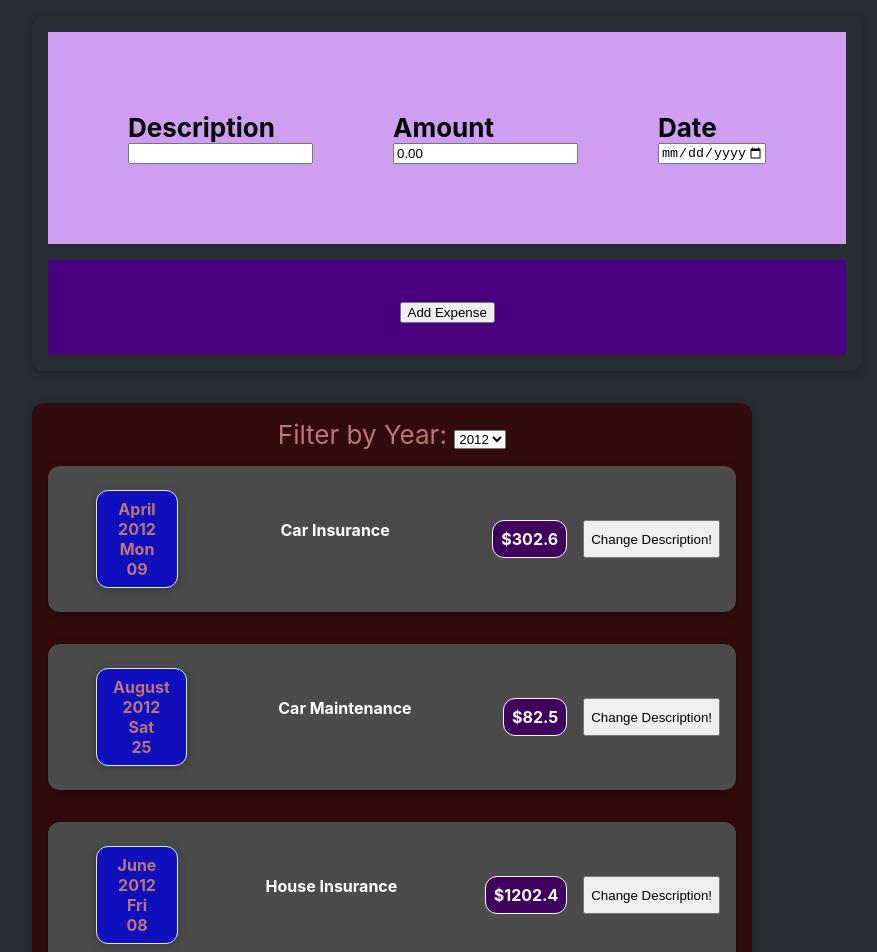
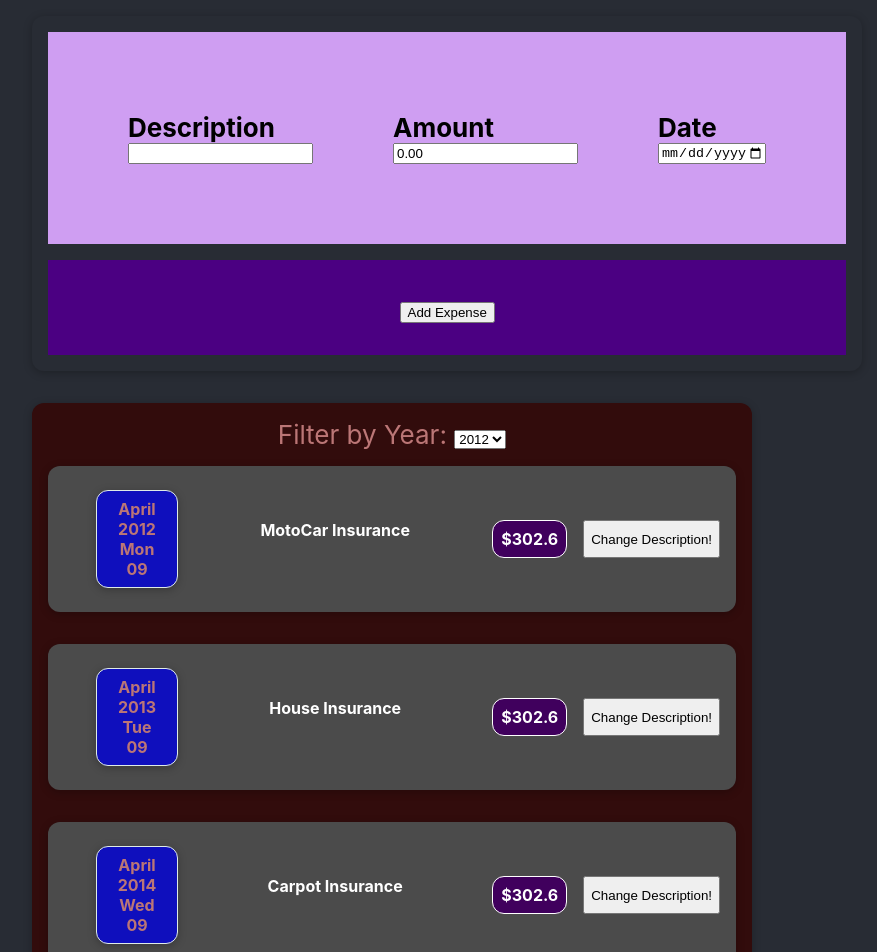
Before and after one commit to mcampaz/react_complete_guide, a React (Create React App) app in the folder react-complete-guide/: page / in a window 1280 px wide. Shown: the top 952 px of the page, without its empty margins (128-1005 px from the left). Built offline with nearby package versions, Linux system fonts and the light colour scheme.

Commit message:
[add] new expenses functionality

```diff
--- a/react-complete-guide/src/App.js
+++ b/react-complete-guide/src/App.js
@@ -1,46 +1,98 @@
 import './App.css';
 
-import {useState} from "react";
+import { useState } from "react";
 
 import Card from './components/UI/Card';
 import ExpenseItem from './components/Expenses/ExpenseItem';
 import NewExpense from './components/NewExpense/NewExpense';
 import ExpenseFilter from './components/Expenses/ExpenseFilter';
 
+const INITIAL_EXPENSES = [
+  {
+    id: 'ei111',
+    expenseDate: new Date(2012, 3, 9),
+    expenseTitle: 'MotoCar Insurance',
+    expenseAmount: 302.60
+  },
 
-const App = () => {
-  const expenses = [
   {
-      expenseDate: new Date(2012, 3, 9),
-      expenseTitle: 'Car Insurance',
+    id: 'ei143',
+    expenseDate: new Date(2013, 3, 9),
+    expenseTitle: 'House Insurance',
     expenseAmount: 302.60
   },
   {
+    id: 'ei3123',
+    expenseDate: new Date(2014, 3, 9),
+    expenseTitle: 'Carpot Insurance',
+    expenseAmount: 302.60
+  },
+  {
+    id: 'ei4123',
+    expenseDate: new Date(2015, 3, 9),
+    expenseTitle: 'Moto Insurance',
+    expenseAmount: 302.60
+  },
+  {
+    id: 'ei1263',
+    expenseDate: new Date(2016, 3, 9),
+    expenseTitle: 'Surf Insurance',
+    expenseAmount: 302.60
+  },
+  {
+    id: 'ei1524',
     expenseDate: new Date(2012, 7, 25),
-      expenseTitle: 'Car Maintenance',
+    expenseTitle: 'Life Maintenance',
     expenseAmount: 82.50
   },
   {
+    id: 'ei1275',
     expenseDate: new Date(2012, 5, 8),
     expenseTitle: 'House Insurance',
     expenseAmount: 1202.40
   },
   {
+    id: 'ei4126',
     expenseDate: new Date(2012, 2, 14),
     expenseTitle: 'Groceries',
     expenseAmount: 502.20
   },
   {
-      expenseDate: new Date(2012, 5, 5),
+    id: 'ei1627',
+    expenseDate: new Date(2015, 5, 5),
     expenseTitle: 'Pet food',
     expenseAmount: 102.10
+  },
+  {
+    id: 'ei1823',
+    expenseDate: new Date(2016, 3, 9),
+    expenseTitle: 'Office Insurance',
+    expenseAmount: 302.60
+  },
+  {
+    id: 'ei1923',
+    expenseDate: new Date(2013, 3, 9),
+    expenseTitle: 'Lot Insurance',
+    expenseAmount: 302.60
+  },
+  {
+    id: 'ei1203',
+    expenseDate: new Date(2014, 3, 9),
+    expenseTitle: 'Car Insurance 2014',
+    expenseAmount: 302.60
   }
 ];
 
-  const addExpenseHandler = newExpense => {
-    console.log('In App.js: ');
-    console.log(newExpense);
+const App = () => {
+
+  const [expenses, setExpenses] = useState(INITIAL_EXPENSES);
+
+  const addExpenseHandler = expense => {
+    setExpenses(prevExpenses => {
+      return [expense, ...prevExpenses];
+    });
   };
+
 
   const [filteredYear, setFilteredYear] = useState('2012');
 
@@ -58,11 +110,10 @@ const App = () => {
         <ExpenseFilter selected={filteredYear} onSelectedYear={selectYearHandler}/>
         {
           expenses.map(expense => (
-            <ExpenseItem expenseDate={expense.expenseDate}
+            <ExpenseItem key={expense.id} expenseDate={expense.expenseDate}
                         expenseTitle={expense.expenseTitle}
                         expenseAmount={expense.expenseAmount}
-                        >
-            </ExpenseItem>
+            />
           ))}
       </Card>
     </div>
--- a/react-complete-guide/src/components/Expenses/ExpenseFilter.js
+++ b/react-complete-guide/src/components/Expenses/ExpenseFilter.js
@@ -10,7 +10,7 @@ const ExpenseFilter = (props) => {
         <div>
             <label htmlFor="">Filter by Year:  </label>
             <select value={props.selected} onChange={dropdownChangeHandler}>
-                <option selected value="2012">2012</option>
+                <option value="2012">2012</option>
                 <option value="2013">2013</option>
                 <option value="2014">2014</option>
                 <option value="2015">2015</option>
--- a/react-complete-guide/src/components/NewExpense/ExpenseForm.js
+++ b/react-complete-guide/src/components/NewExpense/ExpenseForm.js
@@ -26,9 +26,9 @@ const ExpenseForm = (props) => {
     const submitHandler = event => {
         event.preventDefault();
         const expenseData = {
-            title: enteredTitle,
-            amount: enteredAmount,
-            date: new Date(enteredDate)
+            expenseTitle: enteredTitle,
+            expenseAmount: enteredAmount,
+            expenseDate: new Date(enteredDate)
         };
 
         props.onSaveExpenseData(expenseData)
```
Lines whose indentation alone changed are shown as unchanged.
